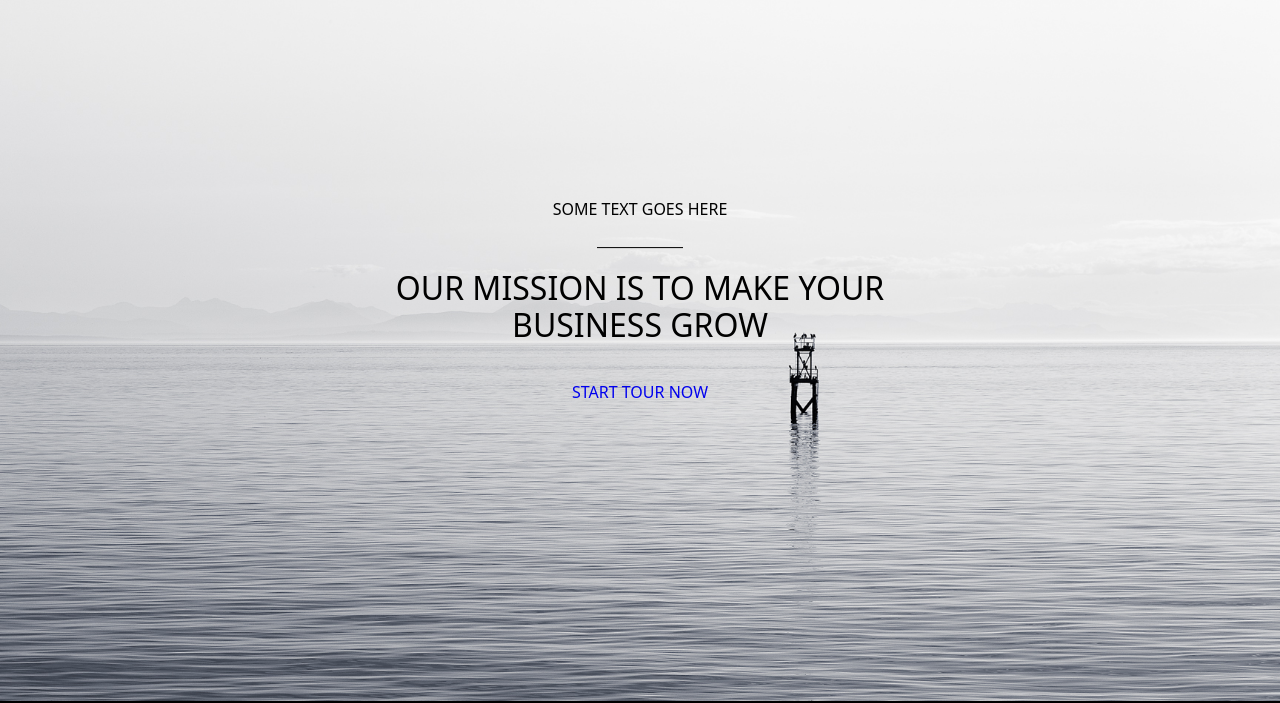
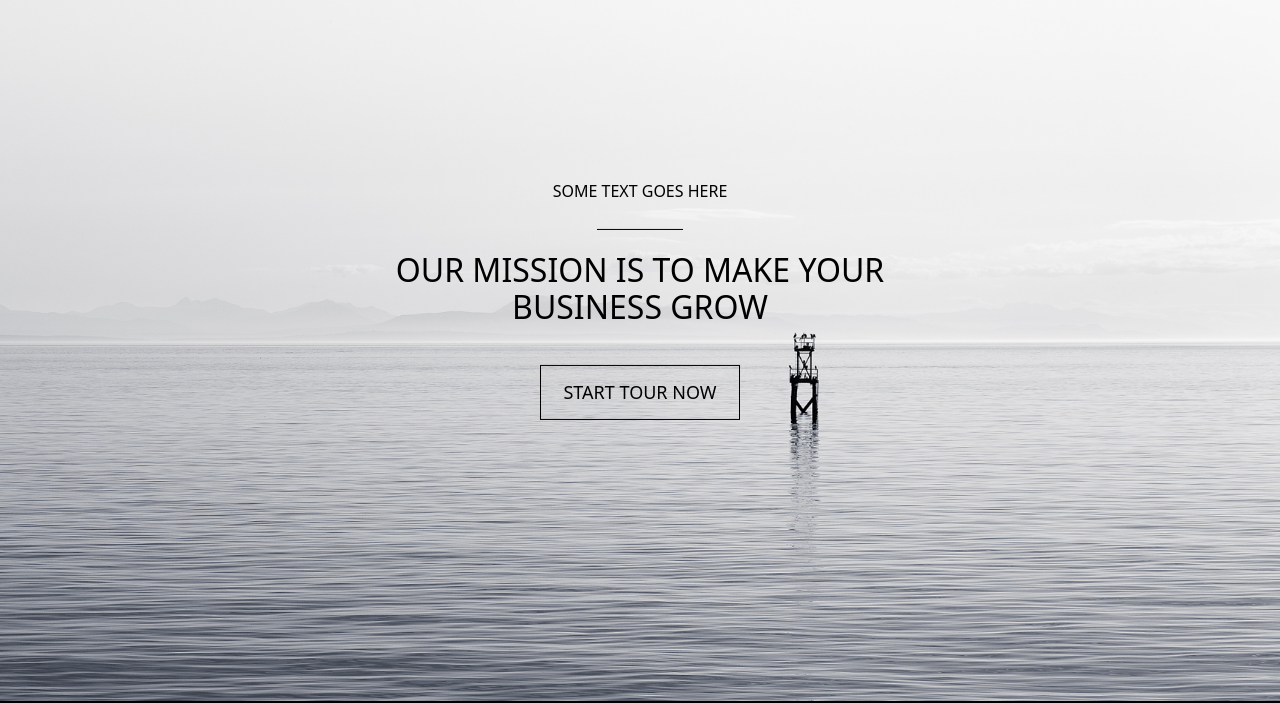
Before and after one commit to hydoor-ahmed/Wooster-Template-Html-Scss, a plain HTML site: page index.html in a window 1280 px wide. Shown: the part 99-802 px from the top of the page. Drawn offline with Linux system fonts and the light colour scheme.

Commit message:
Add files via upload

```diff
--- a/index.html
+++ b/index.html
@@ -34,7 +34,7 @@
       <div class="content">
         <p>SOME TEXT GOES HERE</p>
         <h1>OUR MISSION IS TO MAKE YOUR BUSINESS GROW</h1>
-        <a href="#">START TOUR NOW</a>
+        <button>START TOUR NOW</button>
       </div>
     </div>
     <!-- End Landing -->
```
